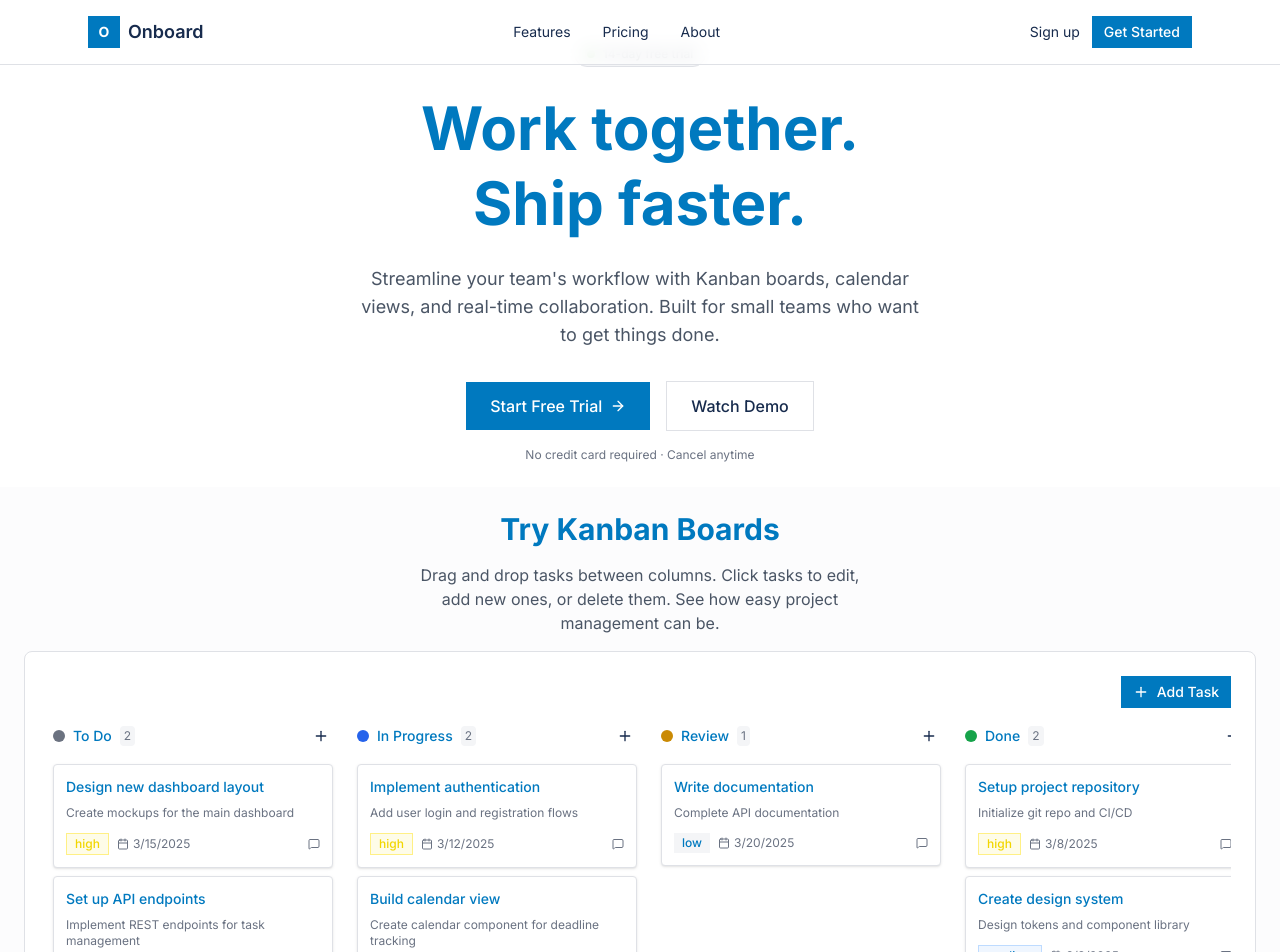
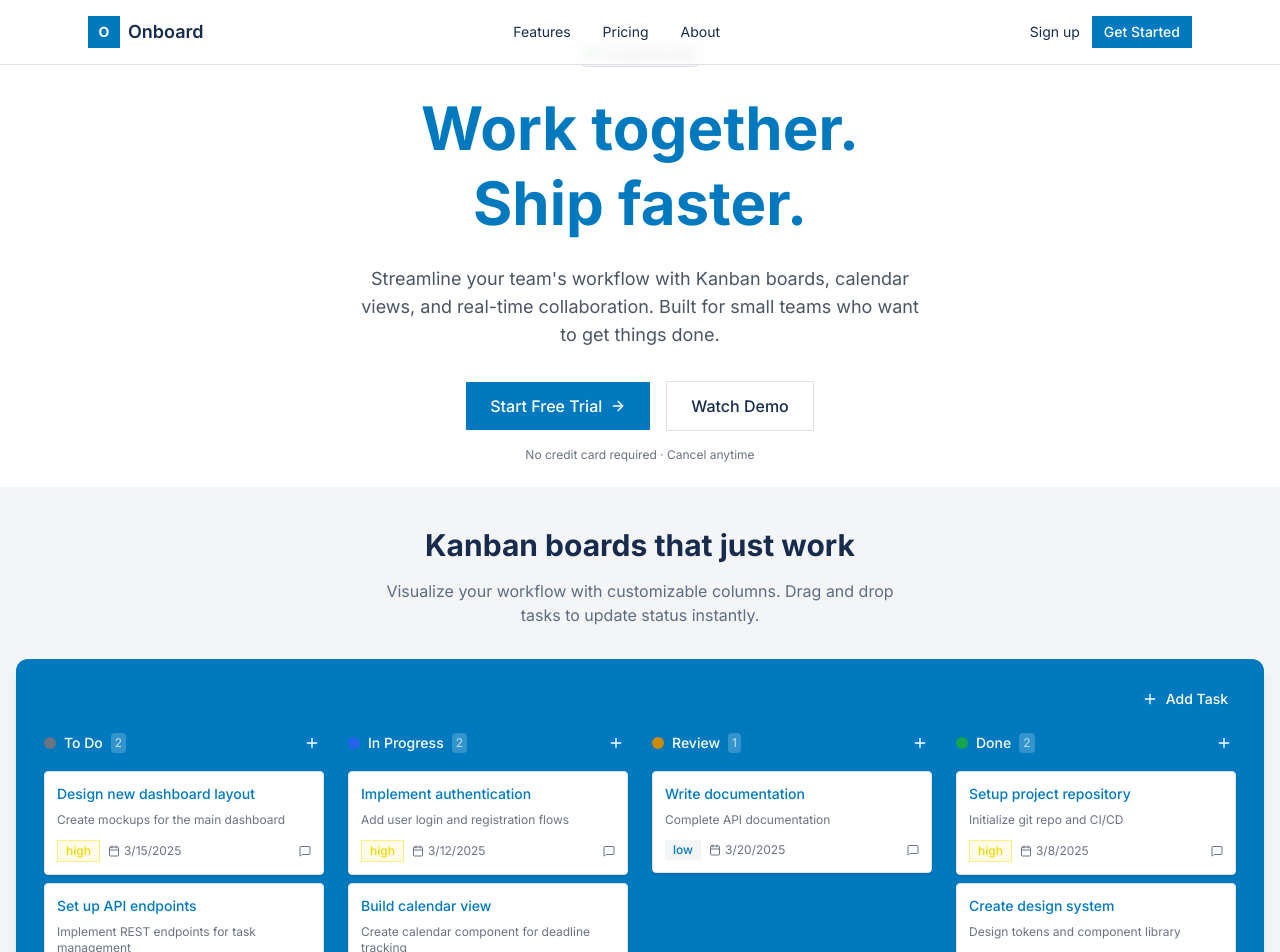
Before and after one commit to samuel-sarmah/onboad, a Next.js app: page / in a window 1280 px wide. Shown: the top 952 px of the page. Built offline with nearby package versions, Linux system fonts and the light colour scheme.

Commit message:
Update DemoKanban styling and enable lightText for columns

```diff
--- a/src/components/landing/DemoKanban.tsx
+++ b/src/components/landing/DemoKanban.tsx
@@ -262,20 +262,19 @@ export function DemoKanban() {
   };
 
   return (
-    <section className="py-6 px-6 bg-secondary/30">
+    <section className="py-6 md:py-10 px-3 md:px-4 bg-[#f4f5f7]">
       <div className="max-w-7xl mx-auto">
-        <div className="text-center mb-4">
-          <h2 className="text-3xl font-bold text-primary mb-4">
-            Try Kanban Boards
+        <div className="text-center mb-6 md:mb-8">
+          <h2 className="text-2xl md:text-3xl font-bold text-[#172b4d] mb-3 md:mb-4">
+            Kanban boards that just work
           </h2>
-          <p className="text-gray-600 max-w-md mx-auto">
-            Drag and drop tasks between columns. Click tasks to edit, add new ones, or delete them.
-            See how easy project management can be.
+          <p className="text-[#5e6c84] max-w-lg mx-auto text-sm md:text-base">
+            Visualize your workflow with customizable columns. Drag and drop tasks to update status instantly.
           </p>
         </div>
 
-        <div className="bg-white rounded-lg border border-border p-6">
-          <div className="mb-4 flex justify-end">
+        <div className="bg-[#0079bf] rounded-xl p-3 md:p-6 shadow-lg">
+          <div className="mb-3 md:mb-4 flex justify-end">
             <Button
               size="sm"
               onClick={() => {
@@ -300,6 +299,7 @@ export function DemoKanban() {
                     column={column}
                     tasks={tasks[column.id] || []}
                     onTaskClick={setSelectedTask}
+                    lightText={true}
                     onAddTask={() => {
                       setNewTaskColumn(column.id);
                       setNewTaskFromColumn(true);
```
